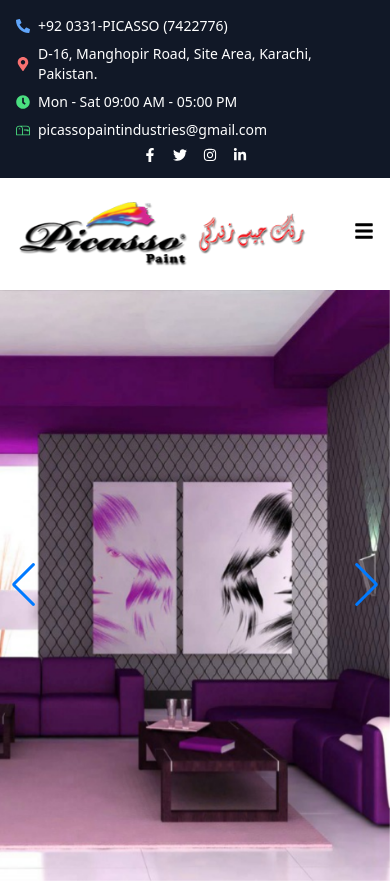
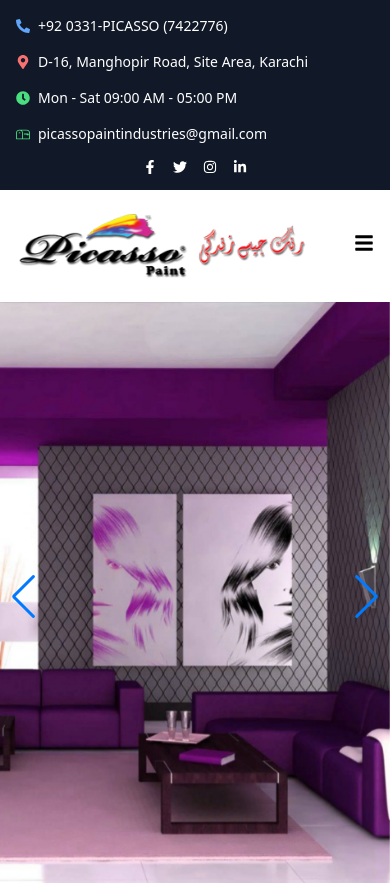
Before and after one commit to Touseef870/Picasso-Paint, a React (Create React App) app: page / in a window 390 px wide. Shown: the top 883 px of the page. Built offline with nearby package versions, Linux system fonts and the light colour scheme; the HTML template or start-up script is replaced by a standard one.

Commit message:
Refactor TopNavbar layout for improved responsiveness and readability

```diff
--- a/src/components/TopNavbar.jsx
+++ b/src/components/TopNavbar.jsx
@@ -1,22 +1,29 @@
 import React from 'react';
 import { BsMailbox } from 'react-icons/bs';
-import { FaPhoneAlt, FaMapMarkerAlt, FaClock, FaFacebookF, FaTwitter, FaInstagram, FaLinkedinIn } from 'react-icons/fa';
+import {
+  FaPhoneAlt,
+  FaMapMarkerAlt,
+  FaClock,
+  FaFacebookF,
+  FaTwitter,
+  FaInstagram,
+  FaLinkedinIn,
+} from 'react-icons/fa';
 
 const TopNavbar = () => {
   return (
     <div className="w-full bg-gray-900 text-white text-sm py-4 px-4">
-      <div className="max-w-7xl mx-auto flex flex-col md:flex-row justify-between items-center space-y-2 md:space-y-0 md:space-x-4">
+      <div className="max-w-7xl mx-auto flex flex-col lg:flex-row justify-between items-start lg:items-center gap-4">
 
-        {/* Left Items */}
-        <div className="flex flex-col sm:flex-row sm:items-center gap-2 sm:gap-6">
+        {/* Left Items - Grid on Mobile for Better Wrap */}
+        <div className="grid sm:grid-cols-2 gap-4">
           <div className="flex items-center gap-2">
             <FaPhoneAlt className="text-blue-400" />
-            <span>+92 0331-PICASSO (7422776)
-            </span>
+            <span>+92 0331-PICASSO (7422776)</span>
           </div>
           <div className="flex items-center gap-2">
             <FaMapMarkerAlt className="text-red-400" />
-            <span>D-16, Manghopir Road, Site Area, Karachi, Pakistan.</span>
+            <span>D-16, Manghopir Road, Site Area, Karachi</span>
           </div>
           <div className="flex items-center gap-2">
             <FaClock className="text-green-400" />
@@ -24,12 +31,12 @@ const TopNavbar = () => {
           </div>
           <div className="flex items-center gap-2">
             <BsMailbox className="text-green-400" />
-            <span>picassopaintindustries@gmail.com</span>
+            <span className="break-all">picassopaintindustries@gmail.com</span>
           </div>
         </div>
 
-        {/* Right Social Links */}
-        <div className="flex gap-4">
+        {/* Social Links */}
+        <div className="flex gap-4 self-center lg:self-auto">
           <a href="#" className="hover:text-blue-500"><FaFacebookF /></a>
           <a href="#" className="hover:text-blue-400"><FaTwitter /></a>
           <a href="#" className="hover:text-pink-500"><FaInstagram /></a>
```
